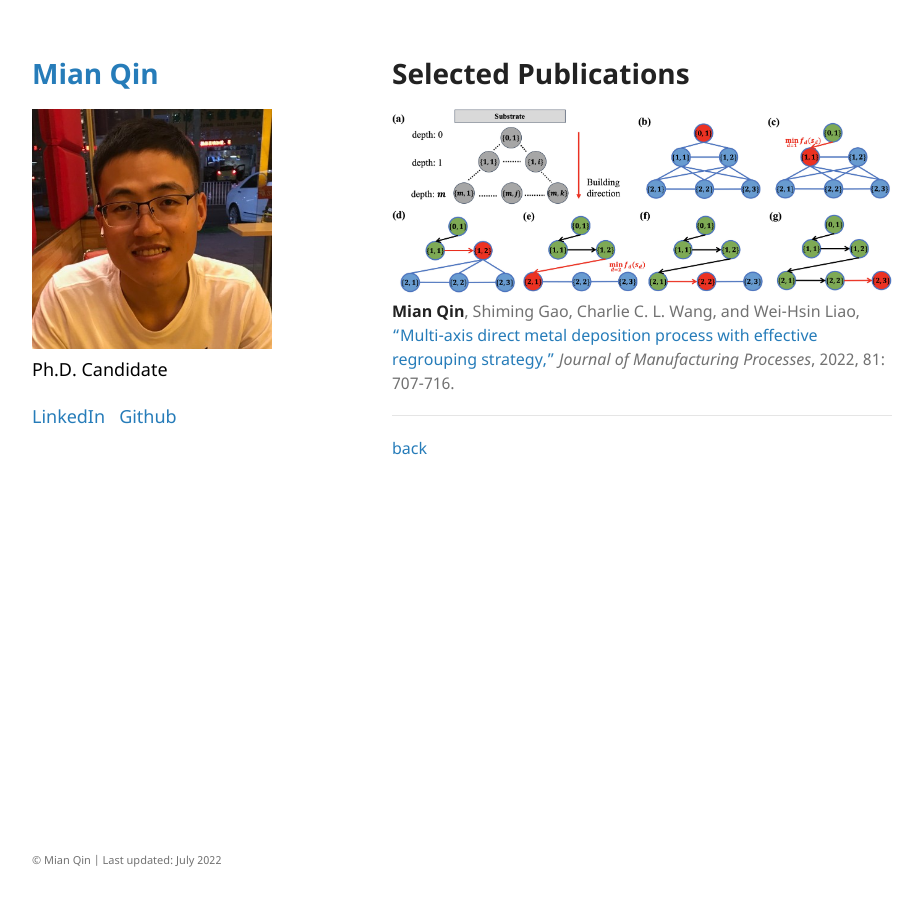
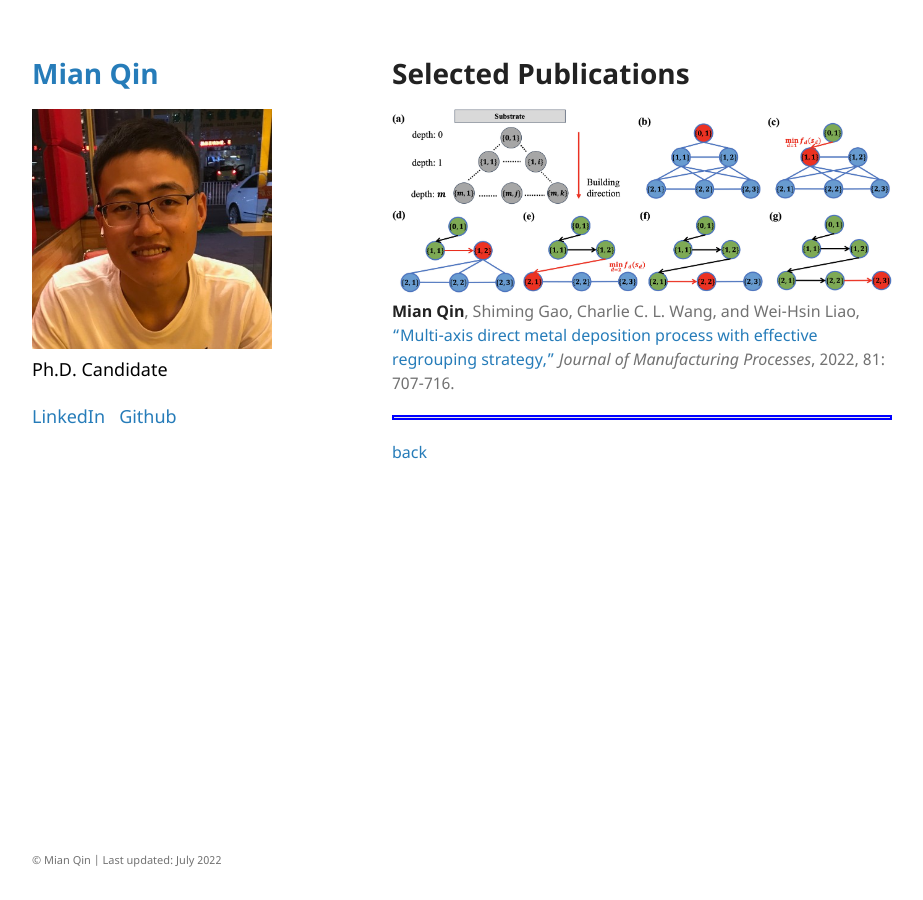
Before and after one commit to mqincuhk/mqincuhk.github.io, a Jekyll site: the page built from selected_publications.md, in a window 1280 px wide. Shown: the whole page, without its empty margins (178-1101 px from the left). Built offline with Jekyll 4.4.1, drawn with Linux system fonts in a browser that asks for light colours; our own code applies the rules of GitHub Pages for plain Markdown files; a script that is not in the unit is left out.

Commit message:
Update selected_publications.md

```diff
--- a/selected_publications.md
+++ b/selected_publications.md
@@ -3,10 +3,10 @@
 # Selected Publications
 
 
-<img src="assets/img/multi-axis.jpg" alt="drawing" width="1000"/>
+<img src="assets/img/multi-axis.jpg" alt="drawing" width="500"/>
 **Mian Qin**, Shiming Gao, Charlie C. L. Wang, and Wei-Hsin Liao, ["Multi-axis direct metal deposition process with effective regrouping strategy,"](https://doi.org/10.1016/j.jmapro.2022.07.024) *Journal of Manufacturing Processes*, 2022, 81: 707-716.
 
----
+<hr style="border:2px solid blue">
 
 
 
```
